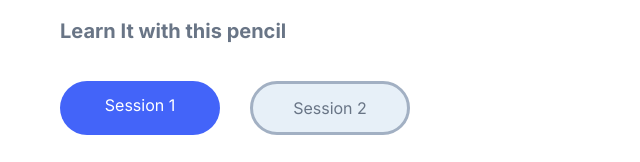
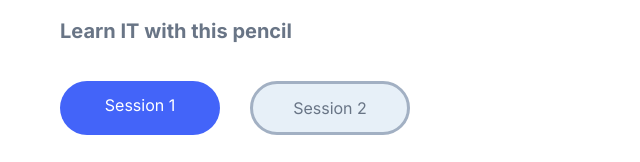
Before and after one commit to ayhan-gholizade/ayhan-gholizade.github.io, a plain HTML site: page index.html in a window 1280 px wide. Shown: the part 445-607 px from the top of the page, 35-675 px from the left. Drawn offline with nearby package versions, Linux system fonts and the light colour scheme.

Commit message:
Update2 index.html

```diff
--- a/index.html
+++ b/index.html
@@ -102,7 +102,7 @@
         <div class="container">
           <div class="left">
             <h1 class="h1">Hi, This is <b>Magic Pencil</b>. <br />New classes In Adobe Conect</h1>
-            <p class="h3">Learn It with this pencil</p>
+            <p class="h3">Learn IT with this pencil</p>
 
             <div class="btn-group">
                 <a href="https://meet93308134.adobeconnect.com/itscratchjrreg/" class="btn btn-primary">Session 1</a>
```
